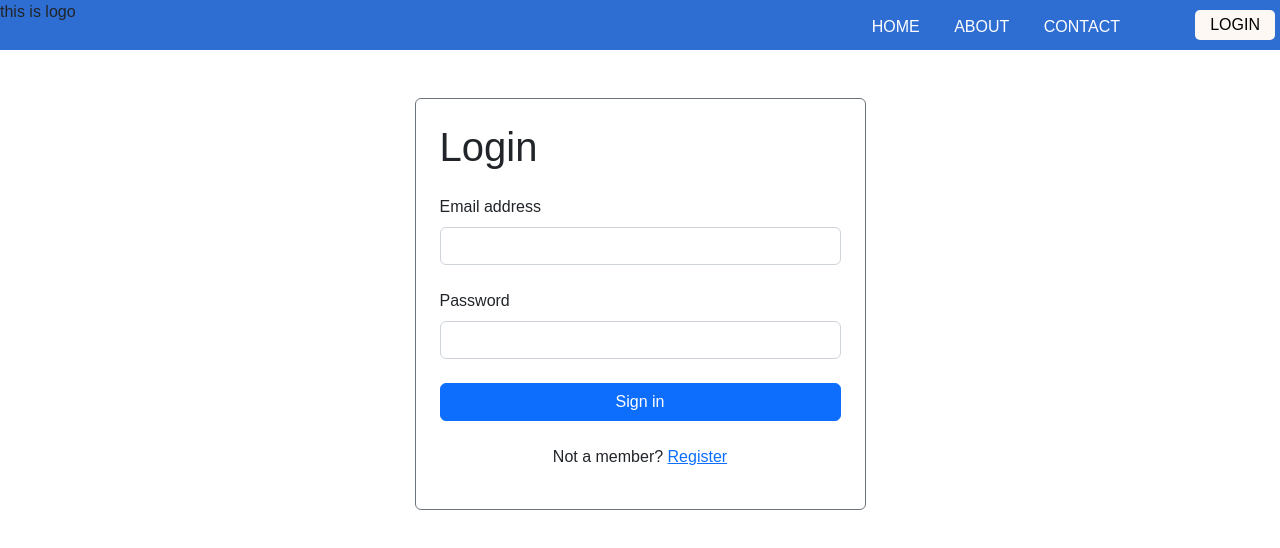
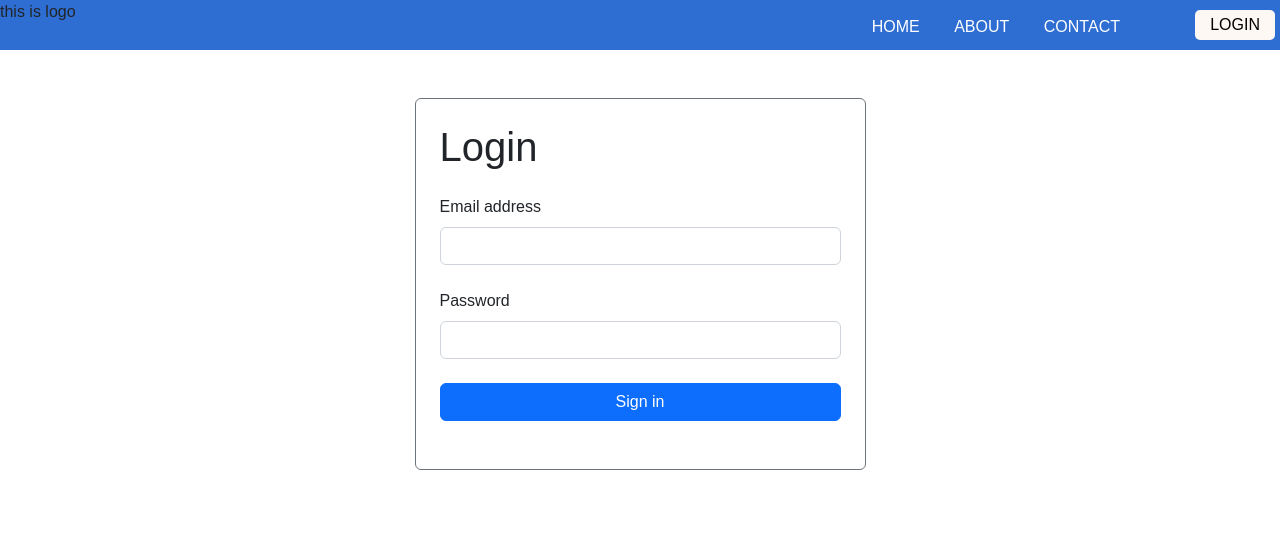
Before and after one commit to shakyasarthak/4th-sem-project, a Next.js app in the folder sem4project/: page /studentLogin in a window 1280 px wide. Shown: the top 548 px of the page. Built offline with nearby package versions, Linux system fonts and the light colour scheme.

Commit message:
login pages

```diff
--- a/sem4project/pages/studentLogin.js
+++ b/sem4project/pages/studentLogin.js
@@ -53,11 +53,7 @@ const studentLogin = () => {
               Sign in
             </button>
 
-            <div className="text-center">
-              <p>
-                Not a member? <Link href="/register">Register</Link>
-              </p>
-            </div>
+
           </form>
         </div>
       </div>
--- a/sem4project/pages/teacherLogin.js
+++ b/sem4project/pages/teacherLogin.js
@@ -53,11 +53,7 @@ const teacherLogin = () => {
               Sign in
             </button>
 
-            <div className="text-center">
-              <p>
-                Not a member? <Link href="/register">Register</Link>
-              </p>
-            </div>
+
           </form>
         </div>
       </div>
```
